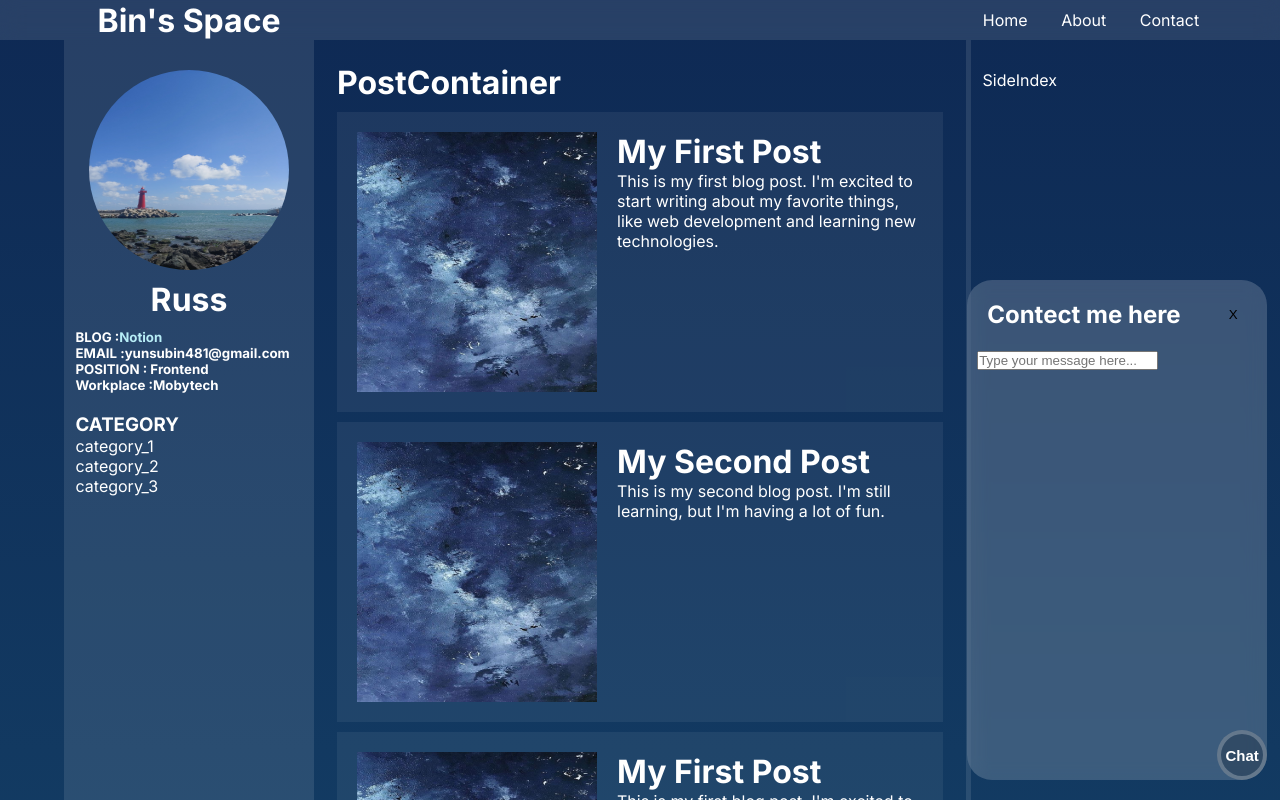
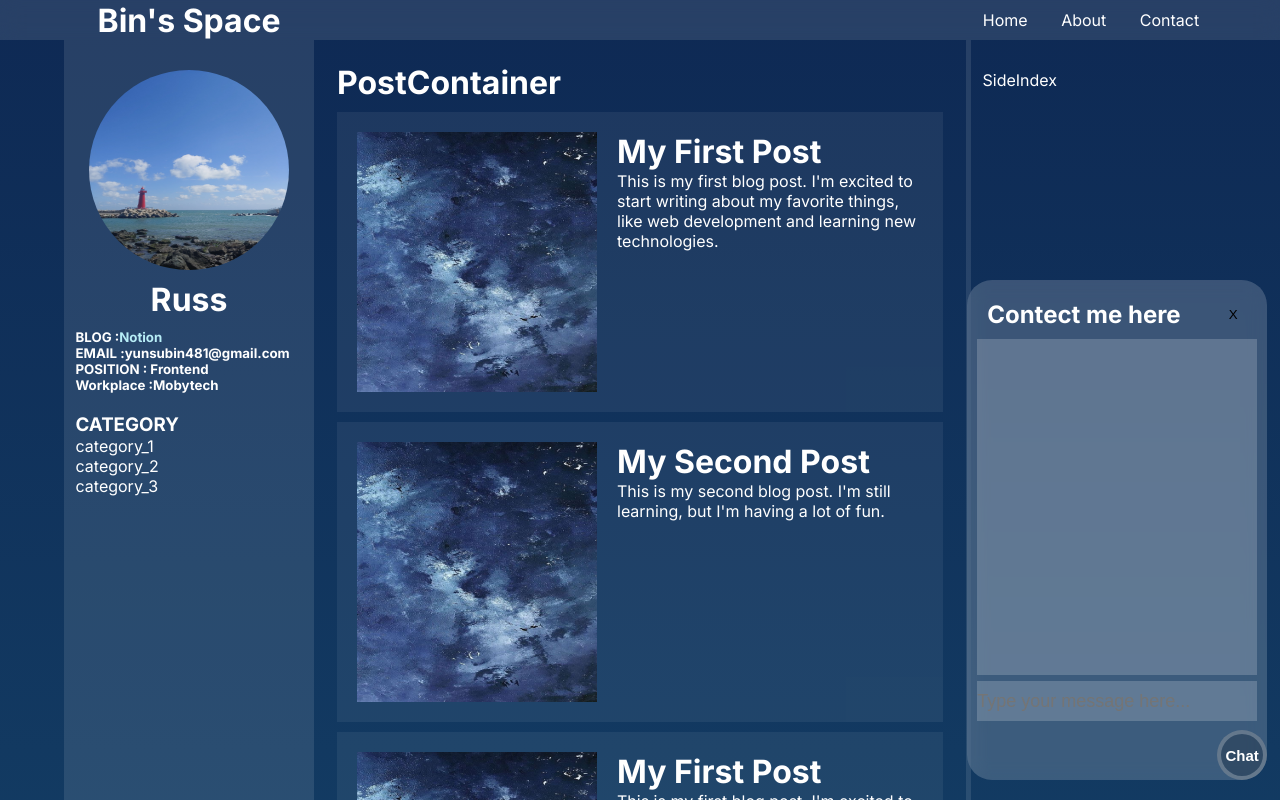
Before and after one commit to Russ481-k/Russ481-k.github.io, a Next.js app: page / in a window 1280 px wide. Both pictures are taken after a click on the button "Chat". Shown: the top 800 px of the page. Built offline with nearby package versions, Linux system fonts and the light colour scheme.

Commit message:
feature: 모달 CSS 적용

```diff
--- a/src/app/Styles/chat_modal.scss
+++ b/src/app/Styles/chat_modal.scss
@@ -9,27 +9,56 @@
   width: 300px;
   z-index: 1;
 
-  .chat_modal_content{
+  .chat_modal_content {
     height: 100%;
     overflow-y: scroll;
     padding: 10px;
     overflow: hidden;
 
-    .chat_modal_content_message{
-      background-color: rgba(0, 0, 0, 0.180);
+    .chat_modal_content_message {
+      background-color: rgba(0, 0, 0, 0.18);
       border-radius: 10px;
       color: white;
       margin-bottom: 10px;
       padding: 10px;
       width: 100%;
     }
-    .chat_modal_header{
+    .chat_modal_header {
       display: flex;
       justify-content: space-between;
       color: white;
-      margin-bottom: 10px;
       padding: 10px;
       width: 100%;
     }
+    .chat_modal_body {
+      width: 100%;
+      height: 70%;
+      background-color: #ffffff2f;
+      .chat_modal_body_conversation {
+        height: 100%;
+        overflow-y: scroll;
+        padding: 10px;
+        overflow: hidden;
+        .chat_modal_body_conversation_message {
+          border-radius: 10px;
+          color: #0e2954;
+          margin-bottom: 10px;
+          padding: 10px;
+          width: 100%;
+        }
+      }
+    }
+    input.text_area {
+      height: 40px;
+      width: 100%;
+      background-color: #ffffff2f;
+      border: 0;
+      margin: 6px 0;
+      font-size: large;
+    }
+    button {
+      display: hidden;
+      color: none;
+    }
   }
 }
```
